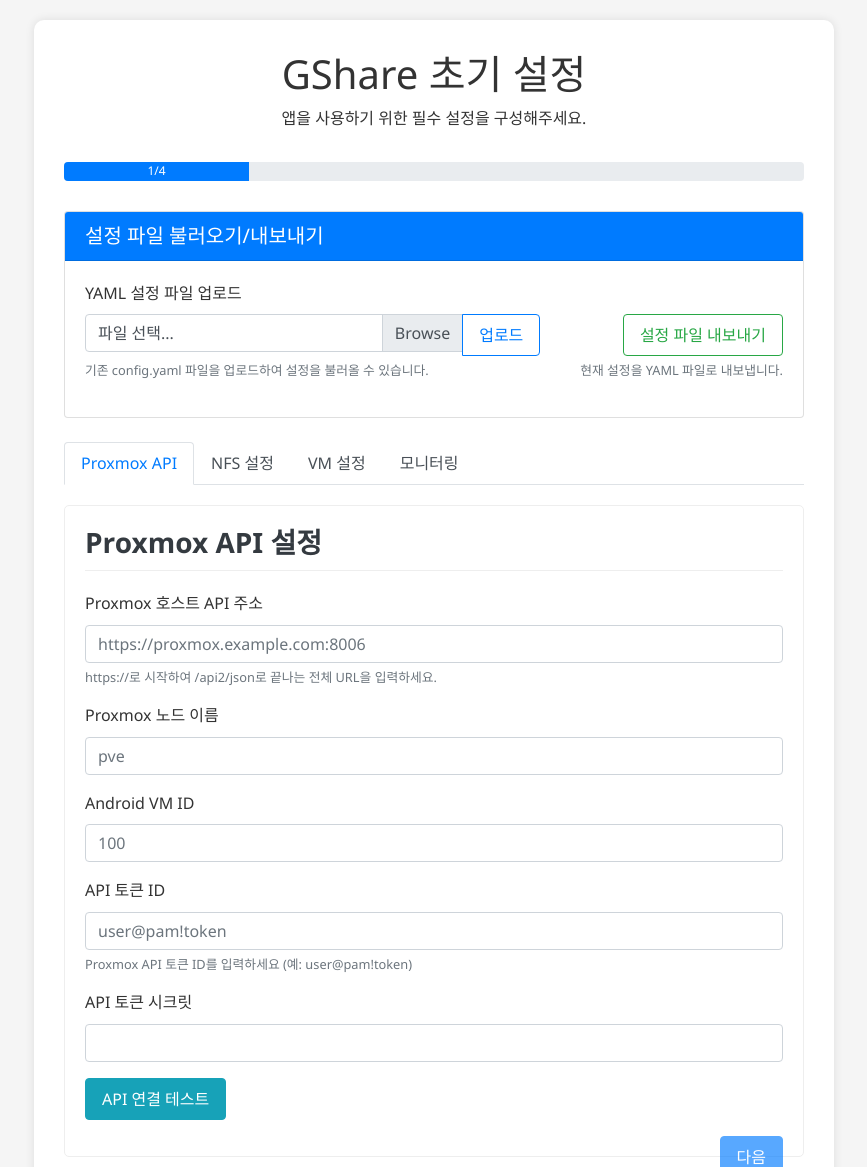
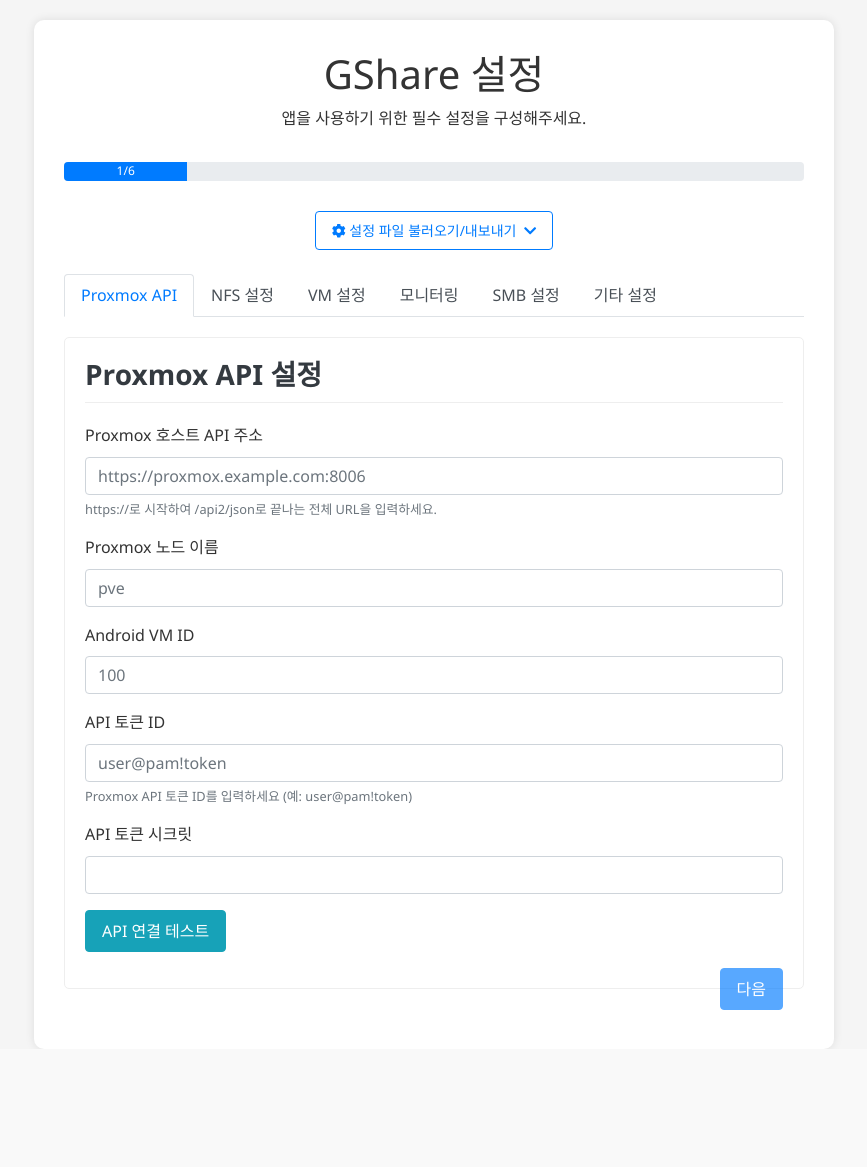
Before and after one commit to wooooooooooook/gshare-manager, a Flask app: page /setup in a window 1280 px wide. Shown: the top 1167 px of the page, without its empty margins (206-1073 px from the left). After the commit the page ends 1049 px from the top, so only its background shows below. Run offline with Flask 2, Linux system fonts and the light colour scheme; some libraries are stand-ins or nearby versions.

Commit message:
랜딩 페이지 UI 개선 및 설정 파일 관리 기능 추가
- Font Awesome 아이콘 라이브러리 추가
- 설정 파일 불러오기/내보내기 기능을 접기/펼치기 버튼으로 개선
- SMB 및 기타 설정 탭 추가
- 폼 제출 전 Proxmox API 및 NFS 테스트 자동 실행 로직 추가
- 기존 테스트 함수 리팩토링 및 UI 상호작용성 향상

```diff
--- a/app/templates/landing.html
+++ b/app/templates/landing.html
@@ -5,6 +5,7 @@
     <meta name="viewport" content="width=device-width, initial-scale=1.0">
     <title>GShare 설정</title>
     <link rel="stylesheet" href="https://stackpath.bootstrapcdn.com/bootstrap/4.5.2/css/bootstrap.min.css">
+    <link rel="stylesheet" href="https://cdnjs.cloudflare.com/ajax/libs/font-awesome/5.15.1/css/all.min.css">
     <link rel="stylesheet" href="{{ url_for('static', filename='css/style.css') }}">
     <style>
         body {
@@ -58,7 +59,7 @@
 <body>
     <div class="container setup-container">
         <div class="setup-header">
-            <h1>GShare 초기 설정</h1>
+            <h1>GShare 설정</h1>
             <p>앱을 사용하기 위한 필수 설정을 구성해주세요.</p>
         </div>
 
@@ -75,10 +76,18 @@
         {% endif %}
 
         <div class="progress" id="progress-bar">
-            <div class="progress-bar" role="progressbar" style="width: 25%;" aria-valuenow="25" aria-valuemin="0" aria-valuemax="100">1/4</div>
+            <div class="progress-bar" role="progressbar" style="width: 16.67%;" aria-valuenow="16.67" aria-valuemin="0" aria-valuemax="100">1/6</div>
+        </div>
+
+        <!-- 설정 파일 접기/펼치기 버튼 -->
+        <div class="text-center mb-4">
+            <button class="btn btn-sm btn-outline-primary" type="button" data-toggle="collapse" data-target="#configImportExport" aria-expanded="false" aria-controls="configImportExport">
+                <i class="fas fa-cog"></i> 설정 파일 불러오기/내보내기 <i class="fas fa-chevron-down ml-1"></i>
+            </button>
         </div>
 
         <!-- 설정 파일 업로드 -->
+        <div class="collapse" id="configImportExport">
             <div class="card mb-4">
                 <div class="card-header bg-primary text-white">
                     <h5 class="mb-0">설정 파일 불러오기/내보내기</h5>
@@ -120,6 +129,7 @@
                     <div id="import-result" class="mt-2" style="display: none;"></div>
                 </div>
             </div>
+        </div>
 
         <form id="setup-form" action="/save-config" method="post">
             <ul class="nav nav-tabs" id="setupTabs" role="tablist">
@@ -134,6 +144,12 @@
                 </li>
                 <li class="nav-item">
                     <a class="nav-link" id="monitoring-tab" data-toggle="tab" href="#monitoring" role="tab">모니터링</a>
+                </li>
+                <li class="nav-item">
+                    <a class="nav-link" id="smb-tab" data-toggle="tab" href="#smb" role="tab">SMB 설정</a>
+                </li>
+                <li class="nav-item">
+                    <a class="nav-link" id="other-tab" data-toggle="tab" href="#other" role="tab">기타 설정</a>
                 </li>
             </ul>
 
@@ -254,6 +270,14 @@
                             <input type="number" class="form-control" id="threshold_count" name="THRESHOLD_COUNT" required value="{{ form_data.get('THRESHOLD_COUNT', 3) }}" min="1">
                             <small class="form-text text-muted">연속으로 이 횟수만큼 임계치 이하로 측정되면 VM을 종료합니다.</small>
                         </div>
+                        <button type="button" class="btn btn-secondary" onclick="prevTab('vm-tab')">이전</button>
+                        <button type="button" class="btn btn-primary btn-next" onclick="nextTab('smb-tab')">다음</button>
+                    </div>
+                </div>
+
+                <!-- SMB 공유 설정 -->
+                <div class="tab-pane fade" id="smb" role="tabpanel" aria-labelledby="smb-tab">
+                    <div class="form-section">
                         <h3>SMB 공유 설정</h3>
                         <div class="form-group">
                             <label for="smb_username">SMB 사용자 이름</label>
@@ -294,6 +318,14 @@
                             <label for="smb_links_dir">SMB 링크 디렉토리</label>
                             <input type="text" class="form-control" id="smb_links_dir" name="SMB_LINKS_DIR" value="{{ form_data.get('SMB_LINKS_DIR', '/mnt/gshare_links') }}">
                         </div>
+                        <button type="button" class="btn btn-secondary" onclick="prevTab('monitoring-tab')">이전</button>
+                        <button type="button" class="btn btn-primary btn-next" onclick="nextTab('other-tab')">다음</button>
+                    </div>
+                </div>
+
+                <!-- 기타 설정 -->
+                <div class="tab-pane fade" id="other" role="tabpanel" aria-labelledby="other-tab">
+                    <div class="form-section">
                         <h3>기타 설정</h3>
                         <div class="form-group">
                             <label for="timezone">시간대</label>
@@ -313,7 +345,7 @@
                                 <option value="ERROR" {% if form_data.get('LOG_LEVEL') == 'ERROR' %}selected{% endif %}>ERROR</option>
                             </select>
                         </div>
-                        <button type="button" class="btn btn-secondary" onclick="prevTab('vm-tab')">이전</button>
+                        <button type="button" class="btn btn-secondary" onclick="prevTab('smb-tab')">이전</button>
                         <button type="submit" class="btn btn-success">설정 완료</button>
                     </div>
                 </div>
@@ -352,7 +384,7 @@
         }
 
         function updateProgressBar(tabId) {
-            const tabs = ['proxmox-tab', 'nfs-tab', 'vm-tab', 'monitoring-tab'];
+            const tabs = ['proxmox-tab', 'nfs-tab', 'vm-tab', 'monitoring-tab', 'smb-tab', 'other-tab'];
             const currentIndex = tabs.indexOf(tabId);
             const progressPercentage = ((currentIndex + 1) / tabs.length) * 100;
 
@@ -362,7 +394,9 @@
         }
 
         // 폼 제출 전 유효성 검사
-        document.getElementById('setup-form').addEventListener('submit', function(e) {
+        document.getElementById('setup-form').addEventListener('submit', async function(e) {
+            e.preventDefault(); // 항상 먼저 제출을 방지
+
             const requiredFields = document.querySelectorAll('input[required]');
             let allValid = true;
 
@@ -376,16 +410,30 @@
             });
 
             if (!allValid) {
-                e.preventDefault();
                 alert('모든 필수 항목을 입력해주세요.');
                 return;
             }
 
-            // Proxmox API와 NFS 테스트가 통과되었는지 확인
-            if (!proxmoxApiTestPassed || !nfsTestPassed) {
-                e.preventDefault();
-                alert('Proxmox API 및 NFS 테스트를 모두 통과해야 설정을 완료할 수 있습니다.');
+            // Proxmox API 테스트가 필요한 경우 자동 실행
+            if (!proxmoxApiTestPassed) {
+                const testResult = await runProxmoxTest();
+                if (!testResult) {
+                    alert('Proxmox API 테스트에 실패했습니다. 설정을 확인하고 다시 시도해주세요.');
+                    return;
                 }
+            }
+
+            // NFS 테스트가 필요한 경우 자동 실행
+            if (!nfsTestPassed) {
+                const testResult = await runNfsTest();
+                if (!testResult) {
+                    alert('NFS 테스트에 실패했습니다. 설정을 확인하고 다시 시도해주세요.');
+                    return;
+                }
+            }
+
+            // 모든 테스트가 통과되었으므로 폼 제출
+            this.submit();
         });
 
         // 설정 파일 업로드 처리
@@ -477,7 +525,8 @@
             label.textContent = fileName;
         });
 
-        async function testProxmoxAPI() {
+        // Proxmox API 테스트 자동 실행 함수
+        async function runProxmoxTest() {
             // 필요한 폼 데이터 가져오기
             const proxmoxHost = document.getElementById('proxmox_host').value;
             const nodeName = document.getElementById('node_name').value;
@@ -487,8 +536,7 @@
 
             // 값 검증
             if (!proxmoxHost || !nodeName || !vmId || !tokenId || !secret) {
-                alert('모든 Proxmox API 필드를 입력해주세요.');
-                return;
+                return false;
             }
 
             // UI 업데이트
@@ -535,22 +583,24 @@
                 }
 
                 resultDiv.textContent = result.message;
+                return proxmoxApiTestPassed;
             } catch (error) {
                 resultDiv.style.display = 'block';
                 resultDiv.className = 'mt-2 alert alert-danger';
                 resultDiv.textContent = '테스트 중 오류가 발생했습니다: ' + error.message;
                 proxmoxApiTestPassed = false;
                 updateNextButtonState('proxmox');
+                return false;
             } finally {
                 spinner.classList.add('d-none');
             }
         }
 
-        async function testNFS() {
+        // NFS 테스트 자동 실행 함수
+        async function runNfsTest() {
             const nfsPath = document.getElementById('NFS_PATH').value;
             if (!nfsPath) {
-                alert('NFS 경로를 입력해주세요.');
-                return;
+                return false;
             }
 
             // UI 업데이트
@@ -593,15 +643,26 @@
                 }
 
                 resultDiv.textContent = result.message;
+                return nfsTestPassed;
             } catch (error) {
                 resultDiv.style.display = 'block';
                 resultDiv.className = 'mt-2 alert alert-danger';
                 resultDiv.textContent = '테스트 중 오류가 발생했습니다: ' + error.message;
                 nfsTestPassed = false;
                 updateNextButtonState('nfs');
+                return false;
             } finally {
                 spinner.classList.add('d-none');
             }
+        }
+
+        // 기존 테스트 함수 수정
+        async function testProxmoxAPI() {
+            return await runProxmoxTest();
+        }
+
+        async function testNFS() {
+            return await runNfsTest();
         }
 
         // 탭별 다음 버튼 상태 업데이트
@@ -631,6 +692,15 @@
         document.addEventListener('DOMContentLoaded', function() {
             updateNextButtonState('proxmox');
             updateNextButtonState('nfs');
+
+            // 설정 파일 접기/펼치기 버튼 아이콘 변경
+            $('#configImportExport').on('show.bs.collapse', function () {
+                $('.fa-chevron-down').removeClass('fa-chevron-down').addClass('fa-chevron-up');
+            });
+
+            $('#configImportExport').on('hide.bs.collapse', function () {
+                $('.fa-chevron-up').removeClass('fa-chevron-up').addClass('fa-chevron-down');
+            });
         });
     </script>
 </body>
```
Lines whose indentation alone changed are shown as unchanged.
